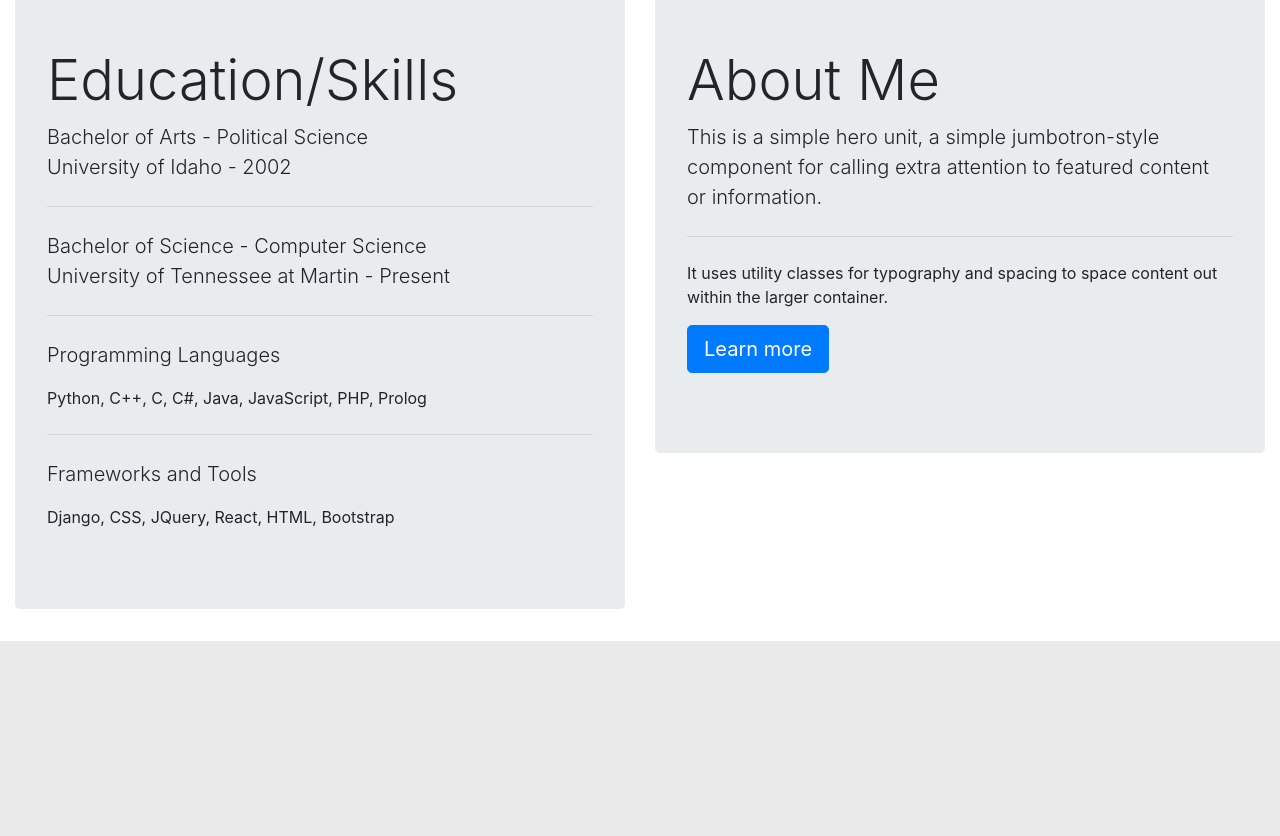
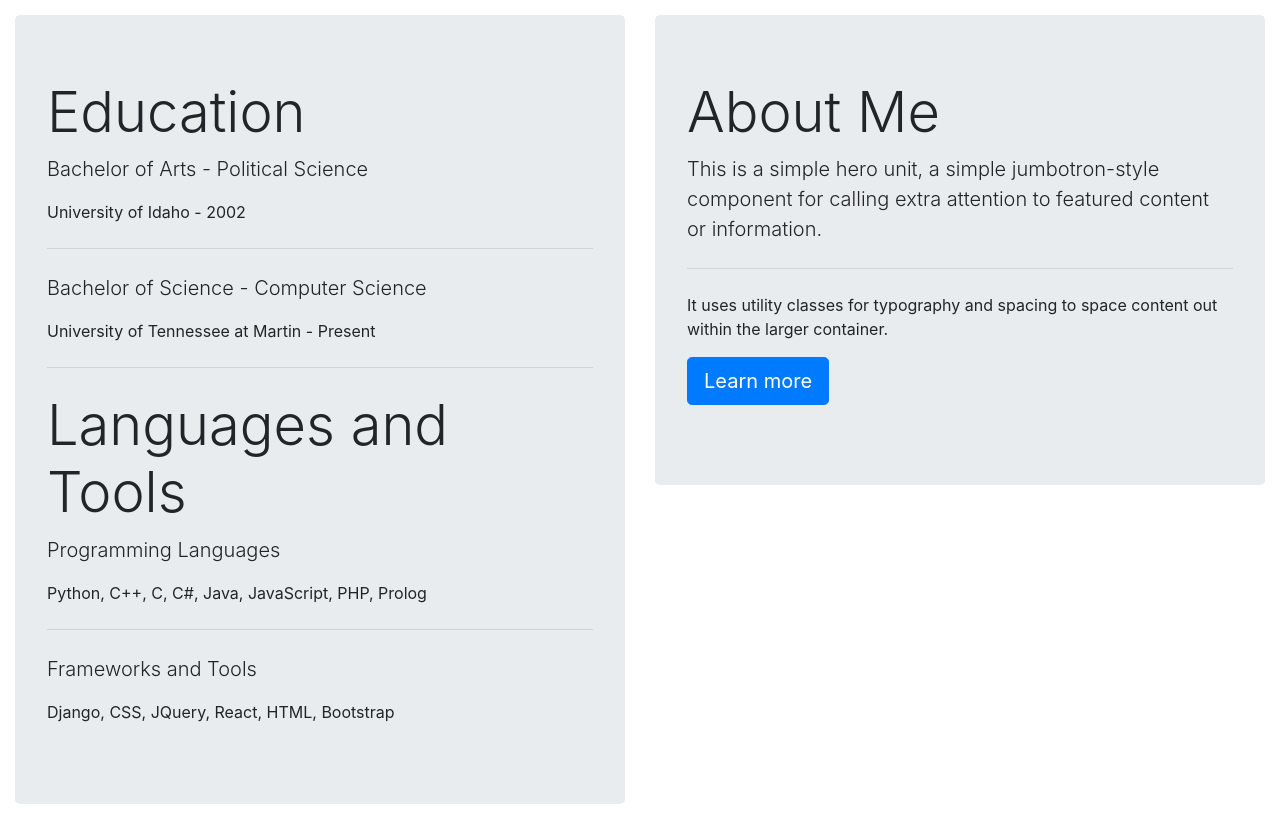
Before and after one commit to ChrisCHumphreys/portfolio, a Django app: page / in a window 1280 px wide. Shown: the part 485-1321 px from the top of the page. Before the commit the page ends 1126 px from the top, so only its background shows below. Run offline with Django 3.2, Linux system fonts and the light colour scheme; some libraries are stand-ins or nearby versions.

Commit message:
updated dev localhost

```diff
--- a/portfolio/templates/portfolio/index.html
+++ b/portfolio/templates/portfolio/index.html
@@ -10,6 +10,11 @@
         </div>
         <div class="row">
             <div class="col-12">
+                <h5 class="text-center">I like coding, making bread, and fishing.</h5>
+            </div>
+        </div>
+        <div class="row">
+            <div class="col-12">
                 <img src="{% static 'images/profilepic.jpeg' %}"
                     class="rounded my-3 mx-auto d-block" alt="Picture of Chris Humphreys">
             </div>
@@ -17,13 +22,14 @@
         <div class="row">
             <div class="col-lg">
                 <div class="jumbotron">
-                    <h1 class="display-4">Education/Skills</h1>
-                    <p class="lead">Bachelor of Arts - Political Science<br>
-                                    University of Idaho - 2002</p>
+                    <h1 class="display-4">Education</h1>
+                    <p class="lead">Bachelor of Arts - Political Science</p>
+                    <p class="">University of Idaho - 2002</p>
                     <hr class="my-4">
-                    <p class="lead">Bachelor of Science - Computer Science<br>
-                    University of Tennessee at Martin - Present</p>
+                    <p class="lead">Bachelor of Science - Computer Science</p>
+                    <p class="">University of Tennessee at Martin - Present</p>
                     <hr class="my-4">
+                    <h1 class="display-4">Languages and Tools</h1>
                     <p class="lead">Programming Languages</p>
                     <p class="">Python, C++, C, C#, Java, JavaScript, PHP, Prolog</p>
                     <hr class="my-4">
--- a/portfolio_project/settings.py
+++ b/portfolio_project/settings.py
@@ -25,7 +25,8 @@ SECRET_KEY = '1%ipmpy@&=s(glmzyl!fnq55xn1qms!t9ereuo2&c8e9wifc+#'
 # SECURITY WARNING: don't run with debug turned on in production!
 DEBUG = True
 
-ALLOWED_HOSTS = []
+ALLOWED_HOSTS = ['192.168.0.138',
+                 '127.0.0.1:8000']
 
 
 # Application definition
```
